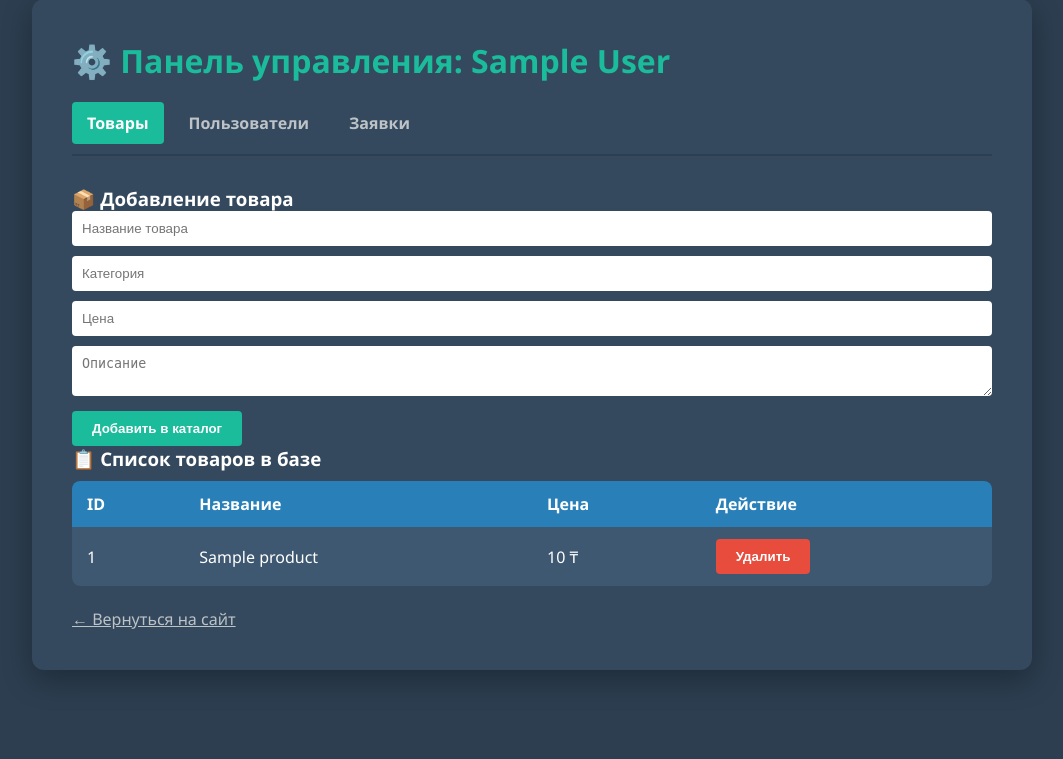
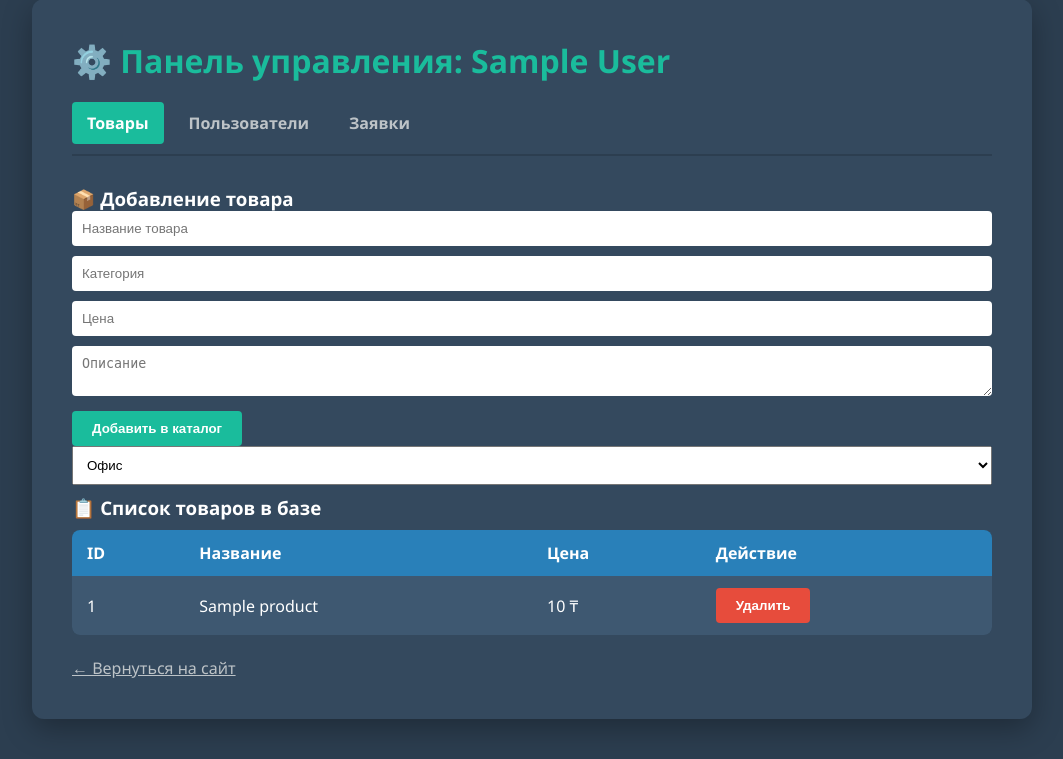
Before and after one commit to Oleg637-droid/VoRrex2, a Flask app: page /admin in a window 1280 px wide. Shown: the part 41-800 px from the top of the page, without its empty margins (108-1171 px from the left). Run offline with Flask 3, Linux system fonts and the light colour scheme; the visitor is signed in with stand-in values (Sample User, id 1); a database or web service that is not in the repository returns one stand-in record (values such as "Sample title"); some libraries are stand-ins or nearby versions.

Commit message:
Update admin.html

```diff
--- a/templates/admin.html
+++ b/templates/admin.html
@@ -44,6 +44,12 @@
                 <input type="number" step="0.01" name="price" placeholder="Цена" required>
                 <textarea name="description" placeholder="Описание"></textarea>
                 <button type="submit">Добавить в каталог</button>
+                <select name="warehouse" style="width: 100%; padding: 10px; margin-bottom: 10px;">
+                    <option value="Офис">Офис</option>
+                    <option value="Склад 1">Склад 1</option>
+                    <option value="Склад 2">Склад 2</option>
+                    <option value="Склад 3">Склад 3</option>
+                </select>
             </form>
 
             <h3>📋 Список товаров в базе</h3>
```
